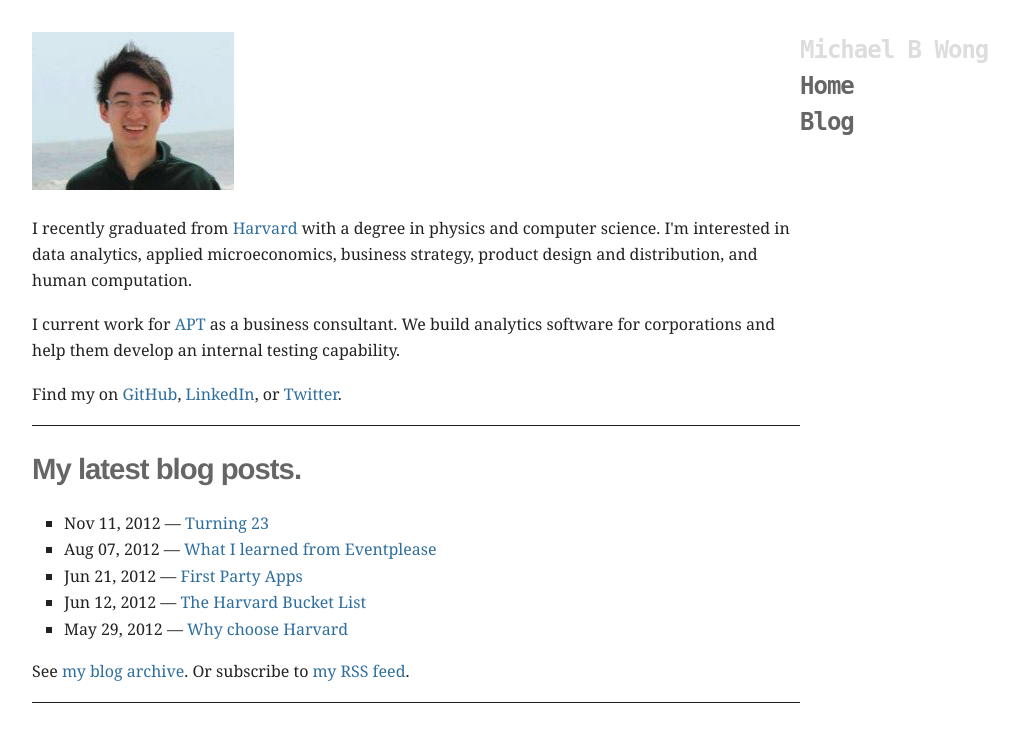
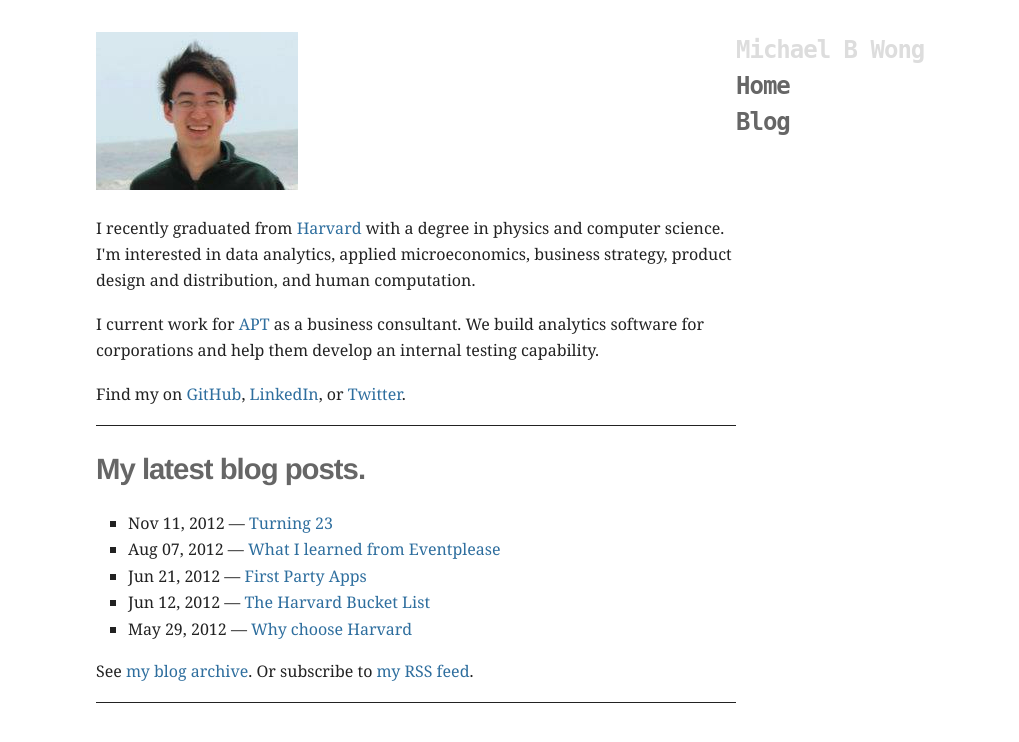
Before and after one commit to mbwong/mbwong.github.com, a Jekyll site: the page built from index.html, in a window 1280 px wide. Shown: the top 742 px of the page, without its empty margins (96-1115 px from the left). Built offline with Jekyll 4.4.1, drawn with Linux system fonts in a browser that asks for light colours.

Commit message:
Update css/screen.css

```diff
--- a/css/screen.css
+++ b/css/screen.css
@@ -87,7 +87,7 @@ header, footer, nav, article { display: block; }
 header {
   padding-right: 10%;
   float: right;
-  width: 20%;
+  width: 25%;
 }
 
 header h1 {
@@ -162,8 +162,8 @@ header h1 {
 }
 
 #wrapper {
-  margin-left: 10%;
-  width: 60%;
+  margin-left: 15%;
+  width: 50%;
 }
 
 @media only screen and (-webkit-min-device-pixel-ratio: 2)  {
```
